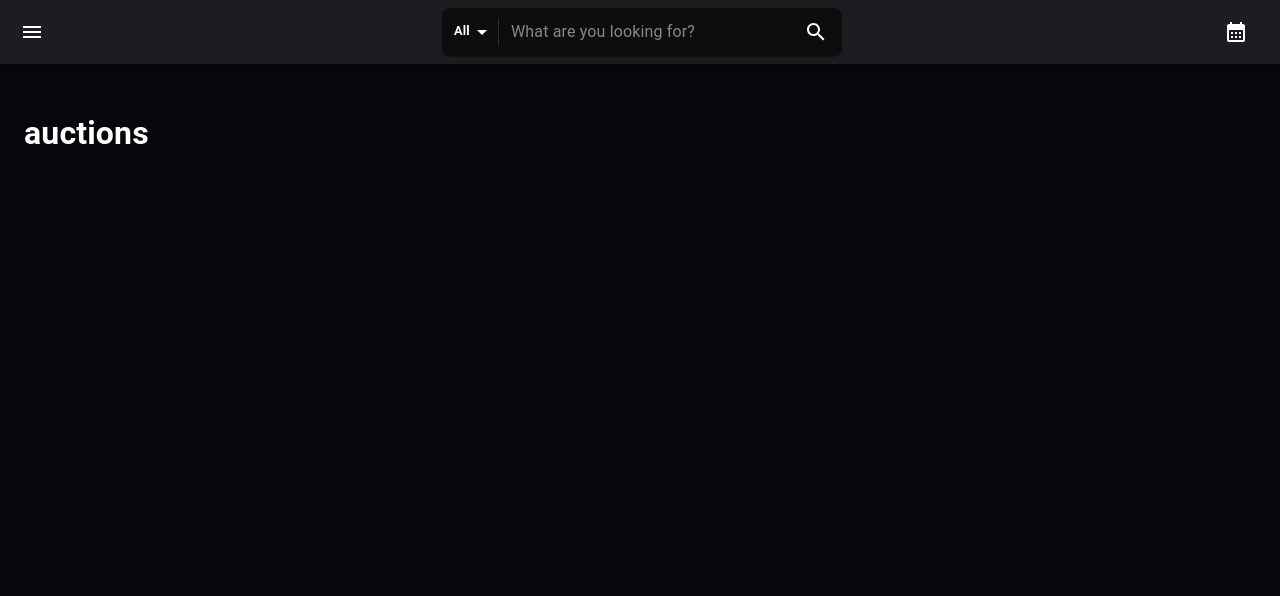
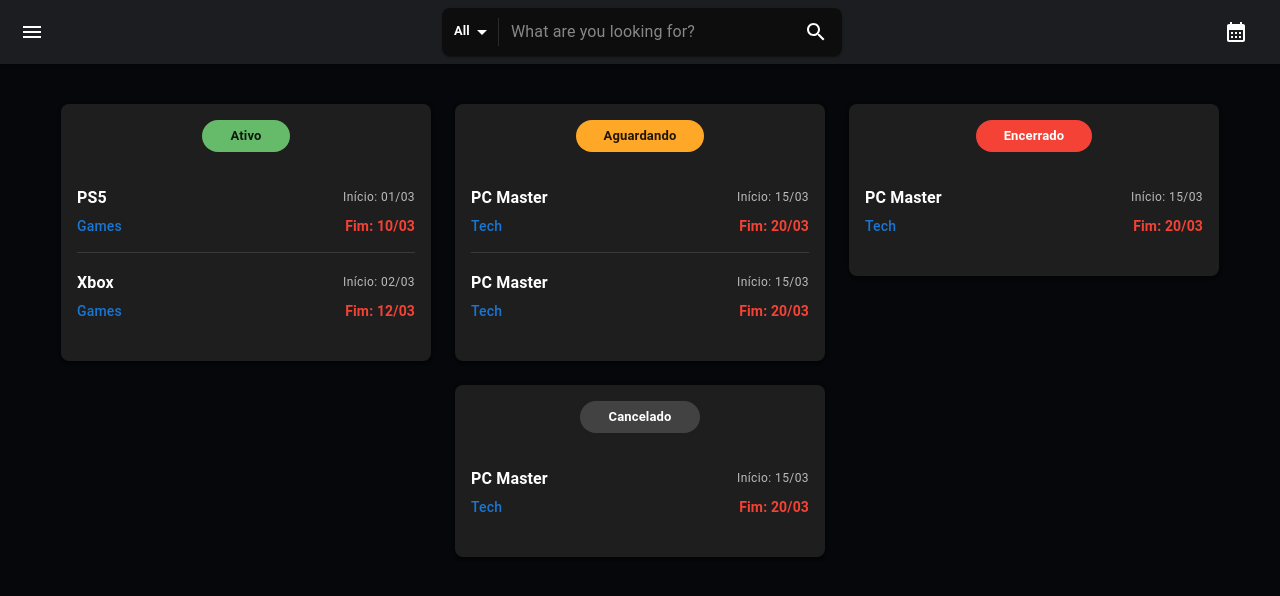
Before and after one commit to davijannotti/auction-frontend, a React (Vite) app: page /auctions in a window 1280 px wide. Shown: the top 596 px of the page. Built offline with nearby package versions, Linux system fonts and the light colour scheme.

Commit message:
add auctionCard

```diff
--- /dev/null
+++ b/src/components/AuctionCard.jsx
@@ -0,0 +1,62 @@
+import { Card, CardContent, Typography, Box, Chip, Divider, List, ListItem, Stack } from "@mui/material";
+
+export default function AuctionCard({ status, items }) {
+  const getStatusColor = (status) => {
+    if (status === "Ativo") return "success";
+    if (status === "Aguardando") return "warning";
+    if (status === "Encerrado") return "error";
+    return "default";
+  };
+
+  return (
+    <Card
+      sx={{
+        minWidth: 370,
+        borderRadius: 2,
+        boxShadow: 2,
+        height: "fit-content" // Para o card não esticar sem necessidade
+      }}
+    >
+      <CardContent>
+        {/* Cabeçalho do Card: O Status */}
+        <Box sx={{ display: "flex", justifyContent: "center", mb: 2 }}>
+          <Chip
+            label={status}
+            color={getStatusColor(status)}
+            sx={{ fontWeight: "bold", px: 2 }}
+          />
+        </Box>
+
+        <List disablePadding>
+          {items.map((item, index) => (
+            <Box key={item.id}>
+              <ListItem sx={{ flexDirection: "column", alignItems: "stretch", px: 0, py: 2 }}>
+                {/* LINHA: Nome e Início */}
+                <Stack direction="row" justifyContent="space-between" alignItems="center" sx={{ mb: 0.5 }}>
+                  <Typography variant="subtitle1" sx={{ fontWeight: "bold" }} noWrap>
+                    {item.name}
+                  </Typography>
+                  <Typography variant="caption" color="text.secondary">
+                    Início: {item.start}
+                  </Typography>
+                </Stack>
+
+                {/* LINHA: Categoria e Fim */}
+                <Stack direction="row" justifyContent="space-between" alignItems="center">
+                  <Typography variant="body2" color="primary" sx={{ fontWeight: 500 }}>
+                    {item.category}
+                  </Typography>
+                  <Typography variant="body2" color="error" sx={{ fontWeight: "bold" }}>
+                    Fim: {item.end}
+                  </Typography>
+                </Stack>
+              </ListItem>
+              {/* Adiciona uma linha divisória entre itens, menos no último */}
+              {index < items.length - 1 && <Divider />}
+            </Box>
+          ))}
+        </List>
+      </CardContent>
+    </Card>
+  );
+}
--- a/src/pages/Auctions.jsx
+++ b/src/pages/Auctions.jsx
@@ -1,16 +1,74 @@
-import { Button } from "@mui/material";
-import { useNavigate } from "react-router-dom";
+import AuctionCard from "../components/AuctionCard";
+import { Box } from "@mui/material";
 
 export default function Auctions() {
-    const nav = useNavigate();
+  const leiloesData = [
+    {
+      id: 1,
+      name: "PS5",
+      status: "Ativo",
+      category: "Games",
+      start: "01/03",
+      end: "10/03",
+    },
+    {
+      id: 2,
+      name: "Xbox",
+      status: "Ativo",
+      category: "Games",
+      start: "02/03",
+      end: "12/03",
+    },
+    {
+      id: 3,
+      name: "PC Master",
+      status: "Aguardando",
+      category: "Tech",
+      start: "15/03",
+      end: "20/03",
+    },
+    {
+      id: 3,
+      name: "PC Master",
+      status: "Encerrado",
+      category: "Tech",
+      start: "15/03",
+      end: "20/03",
+    },
+    {
+      id: 3,
+      name: "PC Master",
+      status: "Aguardando",
+      category: "Tech",
+      start: "15/03",
+      end: "20/03",
+    },
+    {
+      id: 3,
+      name: "PC Master",
+      status: "Cancelado",
+      category: "Tech",
+      start: "15/03",
+      end: "20/03",
+    },
+  ];
 
-    const navigate = () => {
-        nav('/dashboard');
-    }
+  // Lógica para agrupar: { "Ativo": [...], "Aguardando": [...] }
+  const groupedLeiloes = leiloesData.reduce((acc, item) => {
+    if (!acc[item.status]) acc[item.status] = [];
+    acc[item.status].push(item);
+    return acc;
+  }, {});
 
-    return (
-        <>
-            <h1>auctions</h1>
-        </>
-    );
+  return (
+    <Box sx={{ display: "flex", justifyContent: "center", flexWrap: "wrap", gap: 3, p: 2 }}>
+      {Object.keys(groupedLeiloes).map((status) => (
+        <AuctionCard
+          key={status}
+          status={status}
+          items={groupedLeiloes[status]}
+        />
+      ))}
+    </Box>
+  );
 }
--- a/src/pages/Dashboard.jsx
+++ b/src/pages/Dashboard.jsx
@@ -1,13 +1,6 @@
-import { Button } from "@mui/material";
 import { useNavigate } from "react-router-dom";
 
 export default function Auctions() {
-    const nav = useNavigate();
-
-    const navigate = () => {
-        nav('/auctions');
-    }
-
     return (
         <>
             <h1>dashboard</h1>
```
